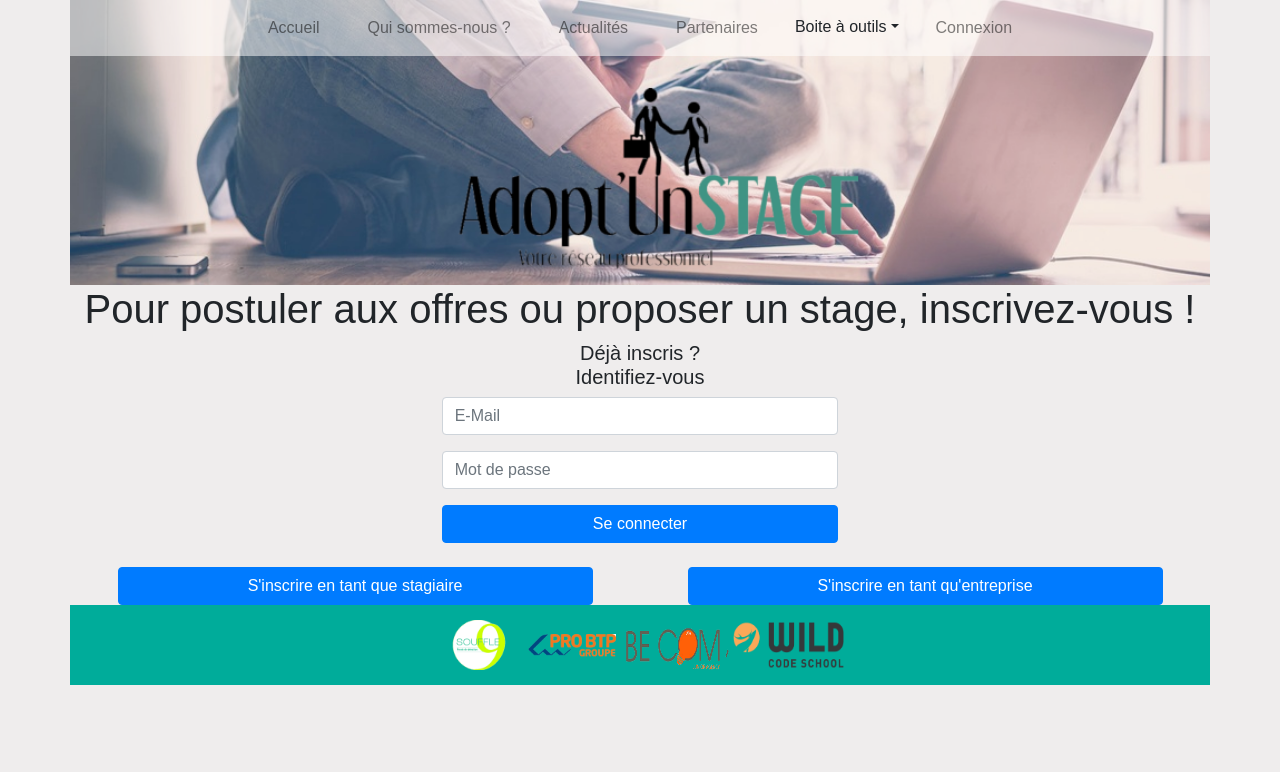
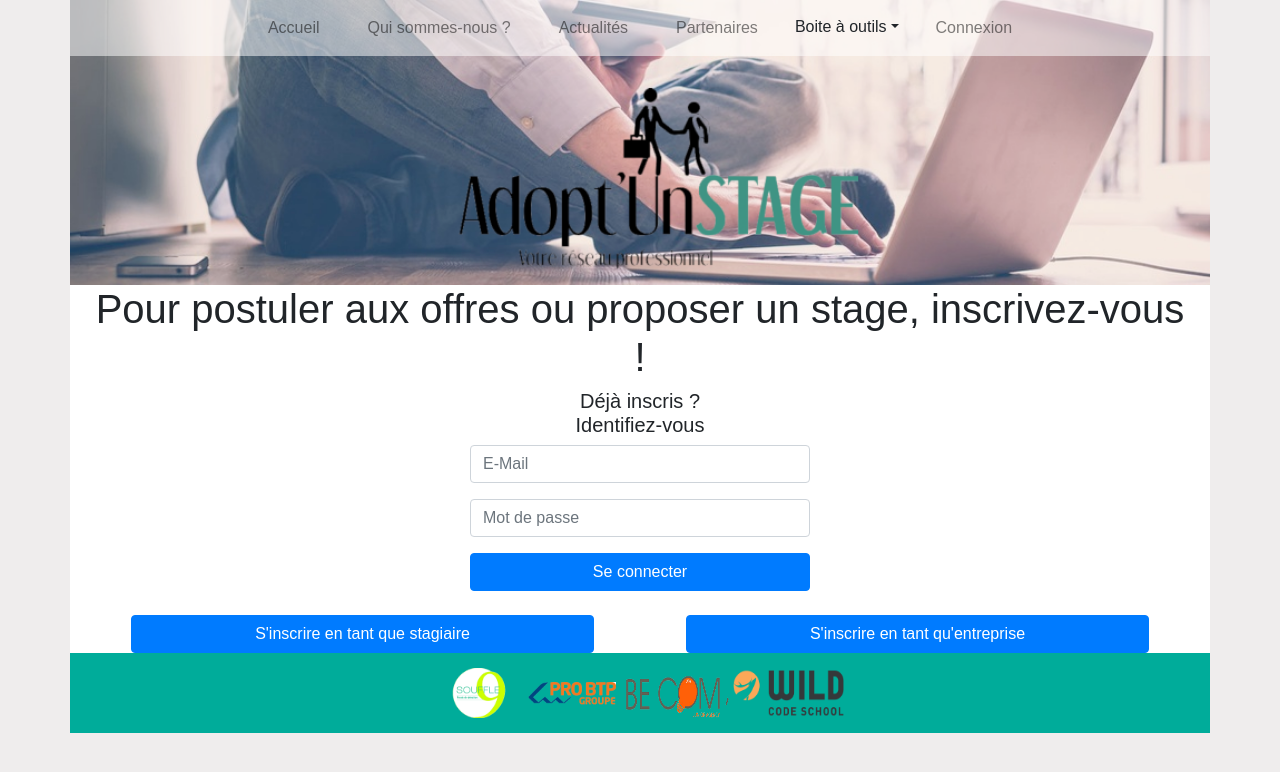
Before and after one commit to Adopt1Projet/AdoptUnStage, an Angular app: page /connexion in a window 1280 px wide. Shown: the top 772 px of the page. Built offline with nearby package versions, Linux system fonts and the light colour scheme; a web font is replaced by a local one.

Commit message:
changement du nom des bouton-inscription

```diff
--- /dev/null
+++ b/src/app/Router/PageAccueil/bouton-inscription-accueil/bouton-inscription-accueil.component.ts
@@ -0,0 +1,15 @@
+import { Component, OnInit } from '@angular/core';
+
+@Component({
+  selector: 'app-bouton-inscription-accueil',
+  templateUrl: './bouton-inscription-accueil.component.html',
+  styleUrls: ['./bouton-inscription-accueil.component.css']
+})
+export class BoutonInscriptionAccueilComponent implements OnInit {
+
+  constructor() { }
+
+  ngOnInit() {
+  }
+
+}
--- a/src/app/Router/PageAccueil/bouton-inscription/bouton-inscription.component.ts
+++ /dev/null
@@ -1,15 +0,0 @@
-import { Component, OnInit } from '@angular/core';
-
-@Component({
-  selector: 'app-bouton-inscription',
-  templateUrl: './bouton-inscription.component.html',
-  styleUrls: ['./bouton-inscription.component.css']
-})
-export class BoutonInscriptionComponent implements OnInit {
-
-  constructor() { }
-
-  ngOnInit() {
-  }
-
-}
--- a/src/app/Router/PageAccueil/page-accueil/page-accueil.component.html
+++ b/src/app/Router/PageAccueil/page-accueil/page-accueil.component.html
@@ -1,3 +1,3 @@
 <div class="container bodyAccueil">
-  <app-bouton-inscription></app-bouton-inscription>
+  <app-bouton-inscription-accueil></app-bouton-inscription-accueil>
 </div>
--- /dev/null
+++ b/src/app/Router/PageConnexion/boutons-inscription-connexion/boutons-inscription-connexion.component.ts
@@ -0,0 +1,15 @@
+import { Component, OnInit } from '@angular/core';
+
+@Component({
+  selector: 'app-boutons-inscription-connexion',
+  templateUrl: './boutons-inscription-connexion.component.html',
+  styleUrls: ['./boutons-inscription-connexion.component.css']
+})
+export class BoutonsInscriptionConnexionComponent implements OnInit {
+
+  constructor() { }
+
+  ngOnInit() {
+  }
+
+}
--- a/src/app/Router/PageConnexion/boutons-inscription/boutons-inscription.component.ts
+++ /dev/null
@@ -1,15 +0,0 @@
-import { Component, OnInit } from '@angular/core';
-
-@Component({
-  selector: 'app-boutons-inscription',
-  templateUrl: './boutons-inscription.component.html',
-  styleUrls: ['./boutons-inscription.component.css']
-})
-export class BoutonsInscriptionComponent implements OnInit {
-
-  constructor() { }
-
-  ngOnInit() {
-  }
-
-}
--- a/src/app/Router/PageConnexion/page-connexion/page-connexion.component.css
+++ b/src/app/Router/PageConnexion/page-connexion/page-connexion.component.css
@@ -0,0 +1,3 @@
+.bodyConnexion {
+    background-color: white;
+}
--- a/src/app/Router/PageConnexion/page-connexion/page-connexion.component.html
+++ b/src/app/Router/PageConnexion/page-connexion/page-connexion.component.html
@@ -1,3 +1,5 @@
-<h1 class="text-center">Pour postuler aux offres ou proposer un stage, inscrivez-vous !</h1>
-<app-formulaire-connexion></app-formulaire-connexion>
-<app-boutons-inscription></app-boutons-inscription>
+<div class="container bodyConnexion">
+    <h1 class="text-center">Pour postuler aux offres ou proposer un stage, inscrivez-vous !</h1>
+    <app-formulaire-connexion></app-formulaire-connexion>
+    <app-boutons-inscription-connexion></app-boutons-inscription-connexion>
+</div>
```
Also changed, not shown: src/app/app.module.ts (+4 -4 lines), src/app/Router/PageAccueil/bouton-inscription-accueil/bouton-inscription-accueil.component.css (renamed from src/app/Router/PageAccueil/bouton-inscription/bouton-inscription.component.css), src/app/Router/PageAccueil/bouton-inscription-accueil/bouton-inscription-accueil.component.html (renamed from src/app/Router/PageAccueil/bouton-inscription/bouton-inscription.component.html), src/app/Router/PageConnexion/boutons-inscription-connexion/boutons-inscription-connexion.component.css (added), src/app/Router/PageConnexion/boutons-inscription-connexion/boutons-inscription-connexion.component.html (renamed from src/app/Router/PageConnexion/boutons-inscription/boutons-inscription.component.html).
